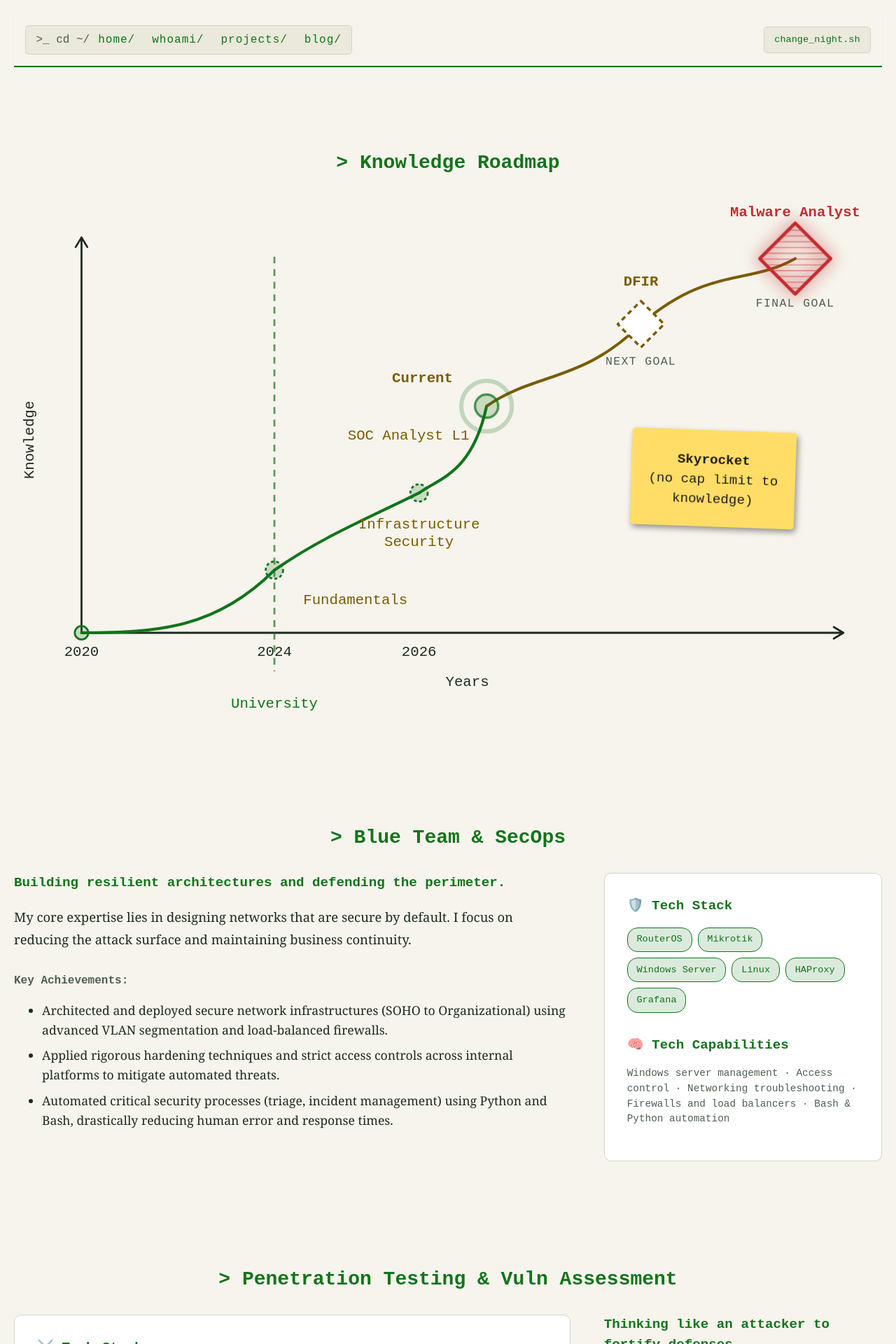
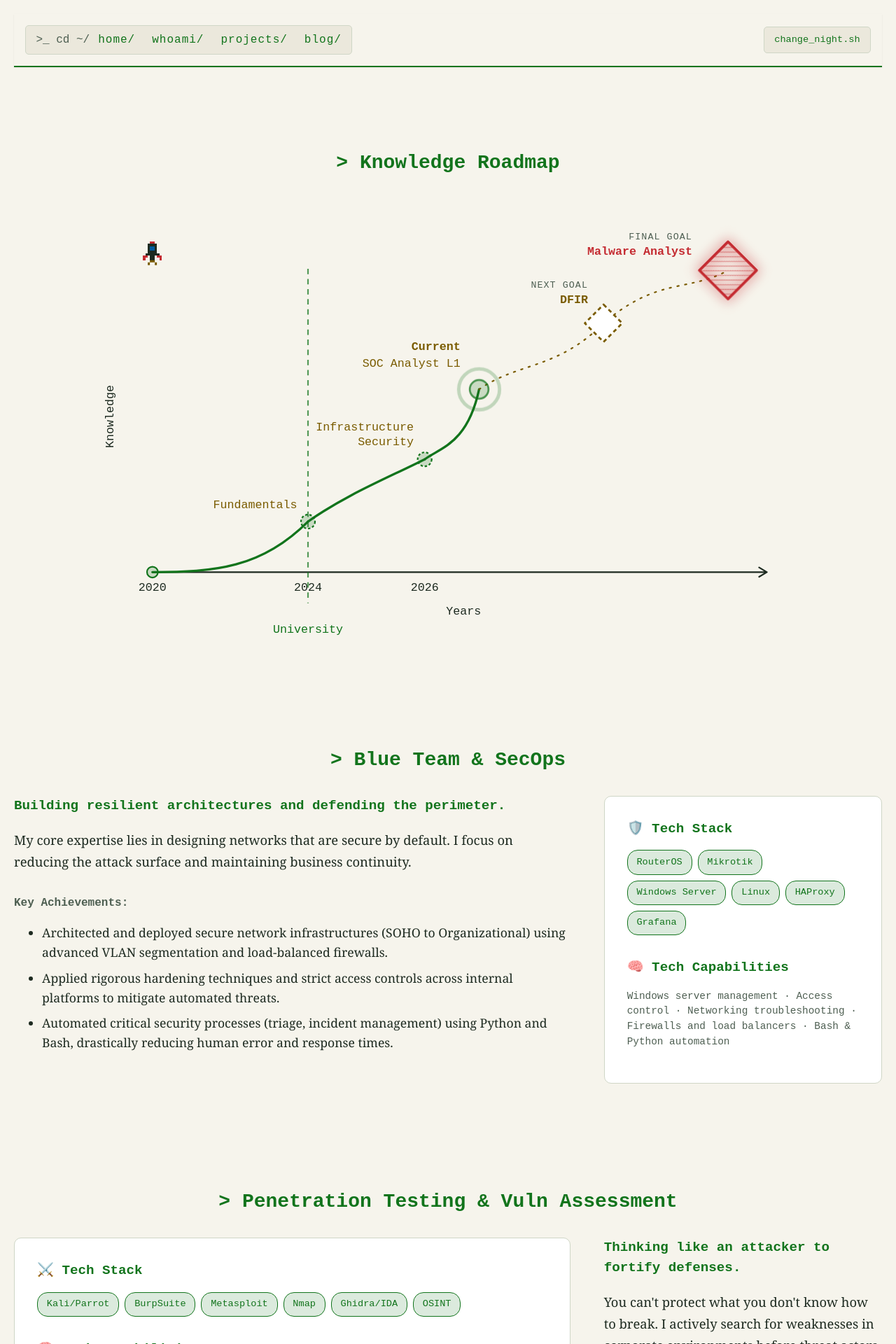
Before and after one commit to Rubenelcurioso/rubenelcurioso.github.io, a Jekyll site: the page built from whoami/index.html, in a window 1280 px wide. Shown: the top 1920 px of the page at 70% size. Built offline with Jekyll 4.4.1, drawn with Linux system fonts in a browser that asks for light colours.

Commit message:
feat: improve roadmap chart (rocket axis, goal drawing, responsive labels)

```diff
--- a/assets/css/main.css
+++ b/assets/css/main.css
@@ -469,53 +469,91 @@
 }
 
 /* Knowledge roadmap chart */
-.roadmap { margin: 0; --rm-danger: #e5484d; }
+.roadmap {
+  margin: 0 auto; max-width: 1000px;
+  overflow-x: auto; overscroll-behavior-x: contain; -webkit-overflow-scrolling: touch;
+  --rm-danger: #e5484d;
+}
 :root[data-theme="paper"] .roadmap { --rm-danger: #c42b31; }
 @media (prefers-color-scheme: light) { :root:not([data-theme="night"]) .roadmap { --rm-danger: #c42b31; } }
-.roadmap svg { width: 100%; height: auto; display: block; font-family: var(--font-mono); overflow: visible; }
-.rm-axes path { fill: none; stroke: var(--ink); stroke-width: 2; stroke-linecap: round; stroke-linejoin: round; }
+.roadmap:focus-visible { outline: 2px solid var(--phosphor); outline-offset: 4px; }
+.roadmap svg { width: 100%; min-width: 560px; height: auto; display: block; font-family: var(--font-mono); }
+
+.rm-axis { fill: none; stroke: var(--ink); stroke-width: 2; stroke-linecap: round; stroke-linejoin: round; }
+.rm-xaxis { stroke-dasharray: 1; stroke-dashoffset: 0; }
 .rm-label { fill: var(--ink); font-size: 15px; }
 .rm-uni { stroke: var(--phosphor); stroke-width: 2; stroke-dasharray: 7 6; opacity: .7; }
 .rm-uni-label { fill: var(--phosphor); font-size: 15px; }
 .rm-line { fill: none; stroke-width: 3; stroke-linecap: round; stroke-dasharray: 1; stroke-dashoffset: 0; }
 .rm-line.rm-done { stroke: var(--phosphor); }
-.rm-line.rm-goal { stroke: var(--signal); }
+.rm-goal-track { fill: none; stroke: var(--signal); stroke-width: 2; stroke-dasharray: 2 8; stroke-linecap: round; opacity: .45; }
+.rm-goal-draw { fill: none; stroke: var(--signal); stroke-width: 3; stroke-linecap: round; }
+.rm-pen { fill: var(--signal); filter: drop-shadow(0 0 6px var(--signal)); }
 .rm-node.rm-done { fill: var(--phosphor-30); stroke: var(--phosphor); stroke-width: 2; }
 .rm-node.n1, .rm-node.n2 { stroke-dasharray: 3 2.5; }
+
+/* Labels: a halo in the page colour keeps them readable over lines */
+.rm-tag, .rm-sub, .rm-label, .rm-uni-label {
+  paint-order: stroke fill; stroke: var(--ground); stroke-width: 5px; stroke-linejoin: round;
+}
 .rm-tag { fill: var(--signal); font-size: 15px; }
 .rm-tag-current, .rm-tag-goal { font-weight: bold; }
+.rm-tag-final { fill: var(--rm-danger); }
 .rm-sub { fill: var(--ink-muted); font-size: 12px; letter-spacing: .08em; text-transform: uppercase; }
+
 .rm-blink { fill: var(--phosphor-40); stroke: var(--phosphor); stroke-width: 2.5; animation: rm-blink 1.1s ease-in-out infinite; }
 .rm-pulse { fill: none; stroke: var(--phosphor); stroke-width: 2; transform-box: fill-box; transform-origin: center; animation: rm-pulse 1.8s ease-out infinite; }
 .rm-diamond { stroke-width: 2.5; stroke-linejoin: round; }
 .rm-diamond.rm-next { fill: var(--surface); stroke: var(--signal); stroke-dasharray: 5 4; }
 .rm-diamond.rm-final { fill: url(#rm-hatch); stroke: var(--rm-danger); stroke-width: 3.5; filter: drop-shadow(0 0 8px var(--rm-danger)); }
 .rm-hatch-line { stroke: var(--rm-danger); opacity: .55; }
-.rm-tag-goal.t5 { fill: var(--rm-danger); }
-.rm-note rect { fill: #ffdd66; filter: drop-shadow(2px 3px 3px #0006); }
-.rm-note text { fill: #1d1d1d; font-size: 14px; }
-.rm-note text:first-of-type { font-weight: bold; }
+
+/* Pixel rocket (8x11 bitmap, 3px cells) */
+.rm-rocket rect { shape-rendering: crispEdges; }
+.px-body { fill: var(--ink); }
+.px-nose, .px-fin { fill: var(--rm-danger); }
+.px-win { fill: var(--azure); }
+.px-flame-a rect, .px-flame-b rect { fill: var(--signal); }
+.px-flame-a { animation: rm-flame 0.24s steps(1) infinite; }
+.px-flame-b { animation: rm-flame 0.24s steps(1) infinite reverse; }
 
 @keyframes rm-blink { 0%, 100% { opacity: 1; } 50% { opacity: .15; } }
 @keyframes rm-pulse { 0% { transform: scale(1); opacity: .9; } 100% { transform: scale(2.6); opacity: 0; } }
+@keyframes rm-flame { 0% { opacity: 1; } 50% { opacity: 0; } }
 
-/* entrance animation: armed by JS, triggered when scrolled into view */
-.roadmap.armed .rm-line { stroke-dashoffset: 1; transition: stroke-dashoffset 1s ease-out; }
-.roadmap.armed .rm-node, .roadmap.armed .rm-current, .roadmap.armed .rm-goal-node,
-.roadmap.armed .rm-note, .roadmap.armed .rm-tag, .roadmap.armed .rm-sub { opacity: 0; transition: opacity .6s ease; }
-.roadmap.armed.in .rm-line { stroke-dashoffset: 0; }
-.roadmap.armed.in .rm-node, .roadmap.armed.in .rm-current, .roadmap.armed.in .rm-goal-node,
-.roadmap.armed.in .rm-note, .roadmap.armed.in .rm-tag, .roadmap.armed.in .rm-sub { opacity: 1; }
-.roadmap.in .s1, .roadmap.in .n0 { transition-delay: 0s; }
-.roadmap.in .s2, .roadmap.in .n1, .roadmap.in .t1 { transition-delay: 1s; }
-.roadmap.in .s3, .roadmap.in .n2, .roadmap.in .t2 { transition-delay: 2s; }
-.roadmap.in .s4, .roadmap.in .n3, .roadmap.in .t3 { transition-delay: 3s; }
-.roadmap.in .s5, .roadmap.in .n4, .roadmap.in .t4 { transition-delay: 4s; }
-.roadmap.in .n5, .roadmap.in .t5 { transition-delay: 5s; }
-.roadmap.in .n6 { transition-delay: 5.6s; }
+/* Small screens: bigger text (the SVG scales down) and horizontal scroll below 560px */
+@media (max-width: 700px) {
+  .rm-tag { font-size: 19px; }
+  .rm-label, .rm-uni-label { font-size: 18px; }
+  .rm-sub { font-size: 14px; }
+}
+
+/* Entrance animation: armed by JS, played once the chart scrolls into view */
+.roadmap.armed .rm-line, .roadmap.armed .rm-xaxis { stroke-dashoffset: 1; transition: stroke-dashoffset .8s ease-out; }
+.roadmap.armed .rm-xaxis { transition-duration: 1.2s; }
+.roadmap.armed .rm-node, .roadmap.armed .rm-current, .roadmap.armed .rm-goal-node, .roadmap.armed .rm-goals,
+.roadmap.armed .rm-tag, .roadmap.armed .rm-sub, .roadmap.armed .rm-label,
+.roadmap.armed .rm-uni, .roadmap.armed .rm-uni-label { opacity: 0; transition: opacity .6s ease; }
+.roadmap.armed.smil .rm-yaxis, .roadmap.armed.smil .rm-goal-draw { stroke-dashoffset: 1; }
+.roadmap.armed.smil .rm-rocket { visibility: hidden; }
+
+.roadmap.armed.in .rm-line, .roadmap.armed.in .rm-xaxis { stroke-dashoffset: 0; }
+.roadmap.armed.in .rm-node, .roadmap.armed.in .rm-current, .roadmap.armed.in .rm-goal-node, .roadmap.armed.in .rm-goals,
+.roadmap.armed.in .rm-tag, .roadmap.armed.in .rm-sub, .roadmap.armed.in .rm-label { opacity: 1; }
+.roadmap.armed.in .rm-uni { opacity: .7; }
+.roadmap.armed.in .rm-uni-label { opacity: 1; }
+.roadmap.armed.smil.in .rm-rocket { visibility: visible; }
+
+.roadmap.in .rm-label, .roadmap.in .rm-uni, .roadmap.in .rm-uni-label { transition-delay: .4s; }
+.roadmap.in .s1, .roadmap.in .n0 { transition-delay: 1.4s; }
+.roadmap.in .s2, .roadmap.in .n1, .roadmap.in .t1 { transition-delay: 2.2s; }
+.roadmap.in .s3, .roadmap.in .n2, .roadmap.in .t2 { transition-delay: 3s; }
+.roadmap.in .n3, .roadmap.in .t3, .roadmap.in .rm-goals { transition-delay: 3.8s; }
+.roadmap.in .n4, .roadmap.in .t4 { transition-delay: 4.2s; }
+.roadmap.in .n5, .roadmap.in .t5 { transition-delay: 4.6s; }
 
 @media (prefers-reduced-motion: reduce) {
-  .rm-blink, .rm-pulse { animation: none; }
+  .rm-blink, .rm-pulse, .px-flame-a, .px-flame-b { animation: none; }
   html { scroll-behavior: auto; }
   .typing { animation: none; }
   * { transition: none !important; }
--- a/whoami/index.html
+++ b/whoami/index.html
@@ -9,20 +9,49 @@
 <div class="terminal" id="home">
   <section id="roadmap" class="content-section">
     <h2 class="section-title">> Knowledge Roadmap</h2>
-    <figure class="roadmap" id="roadmap-chart">
-      <svg viewBox="0 0 900 540" role="img" aria-labelledby="roadmap-title roadmap-desc">
+    <figure class="roadmap" id="roadmap-chart" tabindex="0" aria-label="Knowledge roadmap chart (scrollable on small screens)">
+      <svg viewBox="0 -30 900 570" role="img" aria-labelledby="roadmap-title roadmap-desc">
         <title id="roadmap-title">Knowledge over time</title>
-        <desc id="roadmap-desc">Knowledge grows from 2020 through university fundamentals (2024), infrastructure security and the current SOC Analyst L1 role (2026). The next goal is DFIR and the final goal is Malware Analyst. A note states there is no cap limit to knowledge.</desc>
+        <desc id="roadmap-desc">Knowledge grows from 2020, through university fundamentals (2024) and infrastructure security (2026), up to the current role: SOC Analyst L1. The next goal is DFIR and the final goal is Malware Analyst.</desc>
         <defs>
           <pattern id="rm-hatch" width="6" height="6" patternUnits="userSpaceOnUse" patternTransform="rotate(45)">
             <line x1="0" y1="0" x2="0" y2="6" class="rm-hatch-line" stroke-width="2"/>
           </pattern>
         </defs>
 
-        <g class="rm-axes">
-          <path d="M70 450 H860 M850 444 L860 450 L850 456" />
-          <path d="M70 450 V40 M64 50 L70 40 L76 50" />
+        <!-- X axis -->
+        <path class="rm-axis rm-xaxis" pathLength="1" d="M70 450 H860 M850 444 L860 450 L850 456" />
+        <!-- Y axis: drawn by the pixel rocket -->
+        <path class="rm-axis rm-yaxis" pathLength="1" stroke-dasharray="1" stroke-dashoffset="0" d="M70 450 V58">
+          <animate id="rm-y-anim" attributeName="stroke-dashoffset" values="1;0" dur="1.6s" begin="indefinite" fill="freeze"
+                   calcMode="spline" keyTimes="0;1" keySplines="0.45 0 0.2 1" />
+        </path>
+        <g class="rm-rocket" transform="translate(58 25)" aria-hidden="true">
+          <animateTransform attributeName="transform" type="translate" values="58 417;58 25" dur="1.6s" begin="rm-y-anim.begin" fill="freeze"
+                            calcMode="spline" keyTimes="0;1" keySplines="0.45 0 0.2 1" />
+          <rect class="px-nose" x="9" y="0" width="6" height="3" />
+          <rect class="px-body" x="6" y="3" width="12" height="3" />
+          <rect class="px-body" x="6" y="6" width="3" height="6" />
+          <rect class="px-body" x="15" y="6" width="3" height="6" />
+          <rect class="px-win" x="9" y="6" width="6" height="6" />
+          <rect class="px-body" x="6" y="12" width="12" height="3" />
+          <rect class="px-body" x="3" y="15" width="18" height="3" />
+          <rect class="px-fin" x="0" y="18" width="6" height="3" />
+          <rect class="px-body" x="9" y="18" width="6" height="6" />
+          <rect class="px-fin" x="18" y="18" width="6" height="3" />
+          <rect class="px-fin" x="0" y="21" width="3" height="3" />
+          <rect class="px-fin" x="21" y="21" width="3" height="3" />
+          <g class="px-flame-a">
+            <rect x="9" y="24" width="6" height="3" />
+            <rect x="6" y="27" width="3" height="3" />
+            <rect x="15" y="27" width="3" height="3" />
+          </g>
+          <g class="px-flame-b">
+            <rect x="9" y="24" width="6" height="6" />
+            <rect x="9" y="30" width="3" height="3" />
+          </g>
         </g>
+
         <text class="rm-label" x="20" y="250" transform="rotate(-90 20 250)" text-anchor="middle">Knowledge</text>
         <text class="rm-label" x="470" y="505" text-anchor="middle">Years</text>
         <text class="rm-label" x="70" y="474" text-anchor="middle">2020</text>
@@ -32,44 +61,57 @@
         <line class="rm-uni" x1="270" y1="60" x2="270" y2="490" />
         <text class="rm-uni-label" x="270" y="528" text-anchor="middle">University</text>
 
+        <!-- Achieved path -->
         <path class="rm-line rm-done s1" pathLength="1" d="M70 450 C 150 450, 210 445, 270 385" />
         <path class="rm-line rm-done s2" pathLength="1" d="M270 385 C 320 350, 370 330, 420 305" />
         <path class="rm-line rm-done s3" pathLength="1" d="M420 305 C 440 290, 475 285, 490 215" />
-        <path class="rm-line rm-goal s4" pathLength="1" d="M490 215 C 540 180, 590 190, 650 130" />
-        <path class="rm-line rm-goal s5" pathLength="1" d="M650 130 C 720 70, 760 90, 810 62" />
 
+        <!-- Goals path: faint track + a line being drawn towards DFIR and Malware Analyst -->
+        <path class="rm-goal-track rm-goals" d="M490 215 C 540 180, 590 190, 650 130 C 720 70, 760 90, 810 62" />
+        <path class="rm-goal-draw rm-goals" pathLength="1" stroke-dasharray="1" stroke-dashoffset="0"
+              d="M490 215 C 540 180, 590 190, 650 130 C 720 70, 760 90, 810 62">
+          <animate id="rm-goal-anim" attributeName="stroke-dashoffset" values="1;0;0" keyTimes="0;0.75;1"
+                   dur="5s" begin="indefinite" repeatCount="indefinite" />
+          <animate attributeName="opacity" values="1;1;0" keyTimes="0;0.88;1"
+                   dur="5s" begin="rm-goal-anim.begin" repeatCount="indefinite" />
+        </path>
+        <circle class="rm-pen" r="5" cx="0" cy="0" opacity="0">
+          <animateMotion path="M490 215 C 540 180, 590 190, 650 130 C 720 70, 760 90, 810 62"
+                         keyPoints="0;1;1" keyTimes="0;0.75;1" calcMode="linear"
+                         dur="5s" begin="rm-goal-anim.begin" repeatCount="indefinite" />
+          <animate attributeName="opacity" values="1;1;0;0" keyTimes="0;0.75;0.8;1"
+                   dur="5s" begin="rm-goal-anim.begin" repeatCount="indefinite" />
+        </circle>
+
+        <!-- Achieved milestones (labels sit above the line, on a halo) -->
         <circle class="rm-node rm-done n0" cx="70" cy="450" r="7" />
         <circle class="rm-node rm-done n1" cx="270" cy="385" r="9" />
-        <text class="rm-tag t1" x="300" y="420">Fundamentals</text>
+        <text class="rm-tag t1" x="256" y="368" text-anchor="end">Fundamentals</text>
         <circle class="rm-node rm-done n2" cx="420" cy="305" r="9" />
-        <text class="rm-tag t2" x="420" y="342" text-anchor="middle">Infrastructure</text>
-        <text class="rm-tag t2" x="420" y="360" text-anchor="middle">Security</text>
+        <text class="rm-tag t2" x="406" y="268" text-anchor="end">Infrastructure</text>
+        <text class="rm-tag t2" x="406" y="287" text-anchor="end">Security</text>
 
+        <!-- Current -->
         <g class="rm-current n3">
           <circle class="rm-pulse" cx="490" cy="215" r="12" />
           <circle class="rm-blink" cx="490" cy="215" r="12" />
         </g>
-        <text class="rm-tag rm-tag-current t3" x="455" y="190" text-anchor="end">Current</text>
-        <text class="rm-tag t3" x="472" y="250" text-anchor="end">SOC Analyst L1</text>
+        <text class="rm-tag rm-tag-current t3" x="466" y="164" text-anchor="end">Current</text>
+        <text class="rm-tag t3" x="466" y="186" text-anchor="end">SOC Analyst L1</text>
 
+        <!-- Next goal -->
         <g class="rm-goal-node n4" transform="translate(650 130)">
           <rect class="rm-diamond rm-next" x="-17" y="-17" width="34" height="34" transform="rotate(45)" />
         </g>
-        <text class="rm-tag rm-tag-goal t4" x="650" y="90" text-anchor="middle">DFIR</text>
-        <text class="rm-sub t4" x="650" y="172" text-anchor="middle">next goal</text>
+        <text class="rm-sub t4" x="630" y="84" text-anchor="end">next goal</text>
+        <text class="rm-tag rm-tag-goal t4" x="630" y="104" text-anchor="end">DFIR</text>
 
+        <!-- Final goal -->
         <g class="rm-goal-node n5" transform="translate(810 62)">
           <rect class="rm-diamond rm-final" x="-26" y="-26" width="52" height="52" transform="rotate(45)" />
         </g>
-        <text class="rm-tag rm-tag-goal t5" x="810" y="18" text-anchor="middle">Malware Analyst</text>
-        <text class="rm-sub t5" x="810" y="112" text-anchor="middle">final goal</text>
-
-        <g class="rm-note n6" transform="rotate(2 725 290)">
-          <rect x="640" y="240" width="170" height="100" rx="3" />
-          <text x="725" y="275" text-anchor="middle">Skyrocket</text>
-          <text x="725" y="295" text-anchor="middle">(no cap limit to</text>
-          <text x="725" y="315" text-anchor="middle">knowledge)</text>
-        </g>
+        <text class="rm-sub t5" x="764" y="22" text-anchor="end">final goal</text>
+        <text class="rm-tag rm-tag-goal rm-tag-final t5" x="764" y="42" text-anchor="end">Malware Analyst</text>
       </svg>
     </figure>
   </section>
```
Also changed, not shown: other parts of whoami/index.html (+12 -2 lines).
